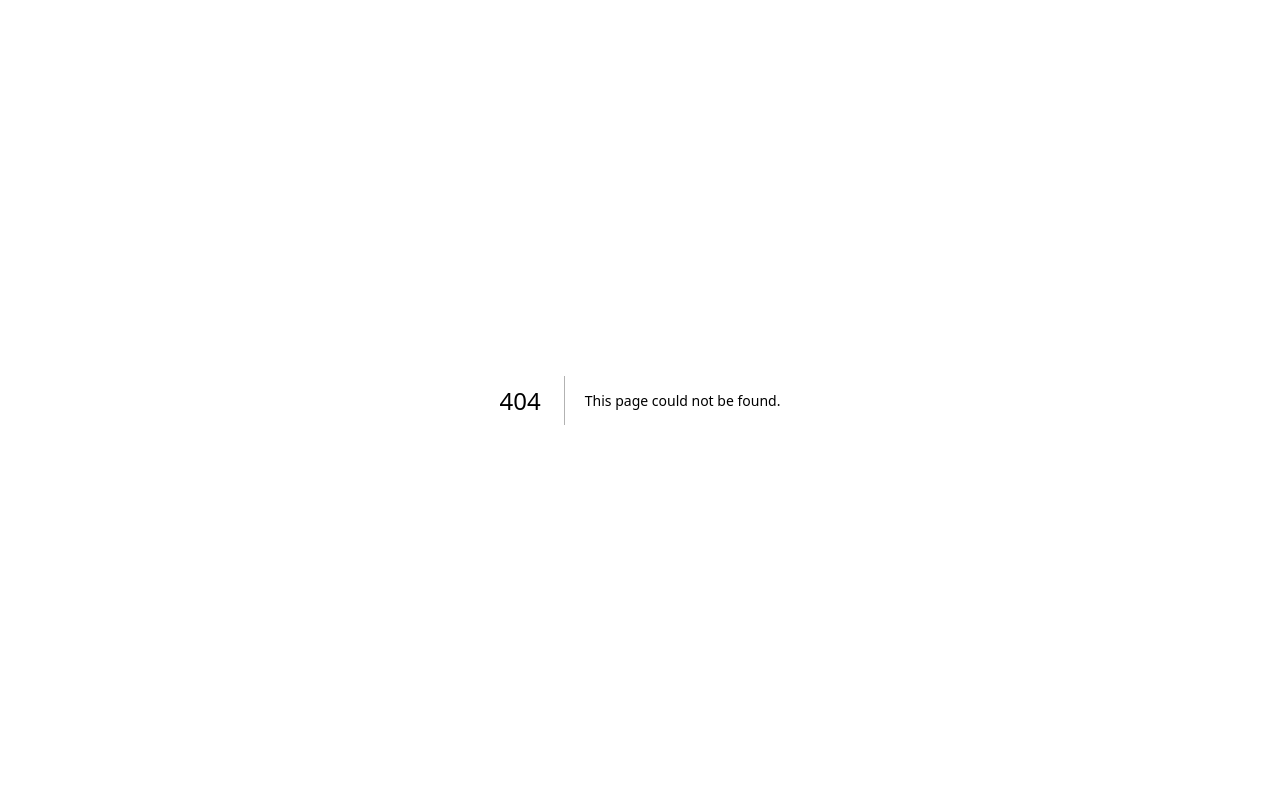
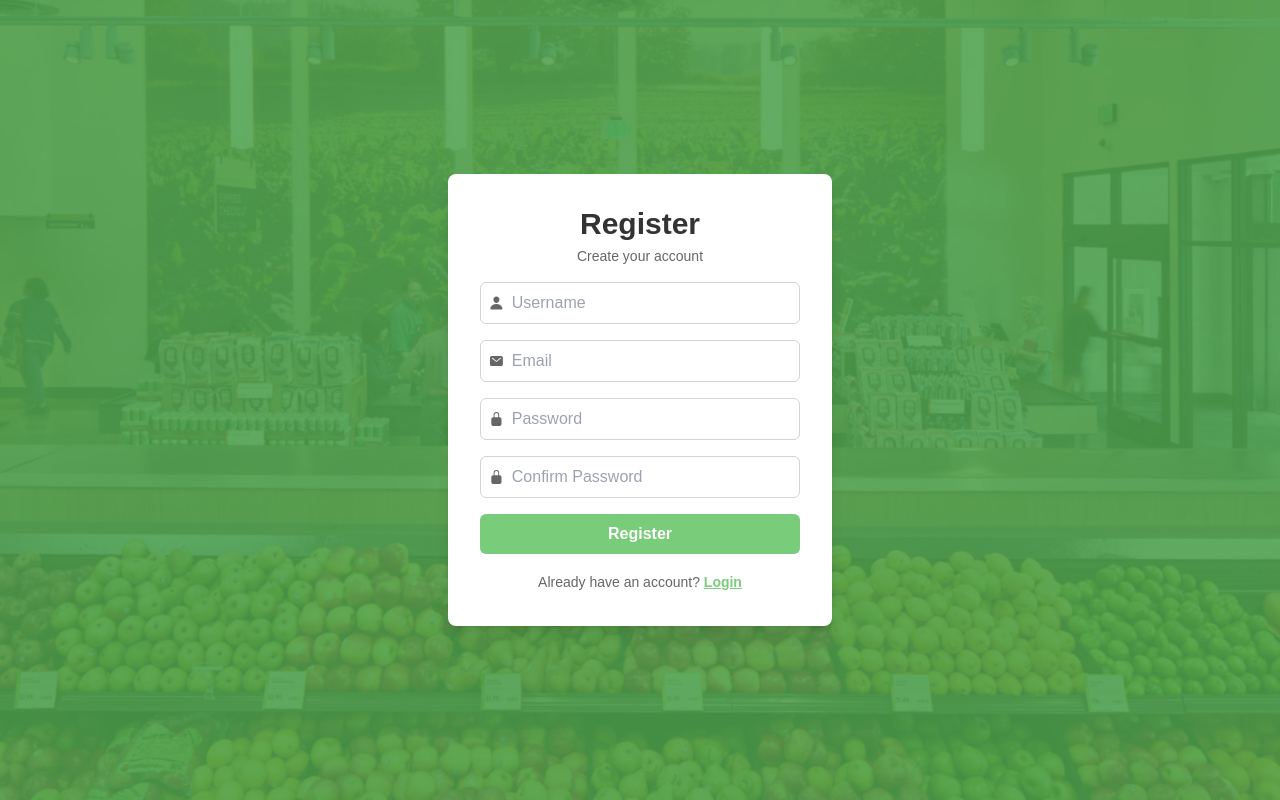
Before and after one commit to hafidhhusna/grocery-store-PAW6, a Next.js app: page /register in a window 1280 px wide. Before the commit this address had no page. Built offline with nearby package versions, Linux system fonts and the light colour scheme.

Commit message:
Create : Page Register

```diff
--- /dev/null
+++ b/src/app/register/page.tsx
@@ -0,0 +1,101 @@
+"use client"
+
+import { IoPerson, IoLockClosed, IoMail } from "react-icons/io5";
+import Link from 'next/link';
+import { useRouter } from 'next/navigation';
+import { useState } from "react";
+
+export default function Register() {
+  const router = useRouter();
+  const [form, setForm] = useState({
+    username: '',
+    email: '',
+    password: '',
+    confirmPassword: ''
+  });
+
+  const handleInputChange = (e: React.ChangeEvent<HTMLInputElement>) => {
+    const { name, value } = e.target;
+    setForm({
+      ...form,
+      [name]: value
+    });
+  };
+
+  const handleRegister = (e: React.FormEvent) => {
+    e.preventDefault();
+    // Tambahkan logika register di sini
+    router.push('/dashboard');
+  };
+
+  return (
+    <div className="h-screen flex justify-center items-center bg-cover bg-center" style={{ backgroundImage: 'url(/background-green.png)' }}>
+      <div className="bg-white p-8 rounded-lg shadow-lg w-96">
+        <h1 className="text-3xl font-semibold text-center mb-1 text-[#333333]">Register</h1>
+        <p className="text-sm text-center text-[#666666] mb-4">Create your account</p>
+
+        <form className="space-y-4" onSubmit={handleRegister}>
+
+          <div className="flex items-center border border-gray-300 rounded-md p-2">
+            <IoPerson className="text-[#666666] mr-2" />
+            <input
+              name="username"
+              type="text"
+              placeholder="Username"
+              className="w-full bg-transparent text-[#666666] focus:outline-none"
+              value={form.username}
+              onChange={handleInputChange}
+            />
+          </div>
+
+          <div className="flex items-center border border-gray-300 rounded-md p-2">
+            <IoMail className="text-[#666666] mr-2" />
+            <input
+              name="email"
+              type="email"
+              placeholder="Email"
+              className="w-full bg-transparent text-[#666666] focus:outline-none"
+              value={form.email}
+              onChange={handleInputChange}
+            />
+          </div>
+
+          <div className="flex items-center border border-gray-300 rounded-md p-2">
+            <IoLockClosed className="text-[#666666] mr-2" />
+            <input
+              name="password"
+              type="password"
+              placeholder="Password"
+              className="w-full bg-transparent text-[#666666] focus:outline-none"
+              value={form.password}
+              onChange={handleInputChange}
+            />
+          </div>
+
+          <div className="flex items-center border border-gray-300 rounded-md p-2">
+            <IoLockClosed className="text-[#666666] mr-2" />
+            <input
+              name="confirmPassword"
+              type="password"
+              placeholder="Confirm Password"
+              className="w-full bg-transparent text-[#666666] focus:outline-none"
+              value={form.confirmPassword}
+              onChange={handleInputChange}
+            />
+          </div>
+
+          <div className="flex flex-col space-y-2 mt-4">
+            <button type="submit" className="bg-[#79CC79] text-white font-semibold p-2 rounded-md">Register</button>
+          </div>
+
+          <div className="text-center mt-4">
+            <span className="text-sm text-[#666666]">Already have an account? </span>
+            <Link href="/login" className="text-[#79CC79] text-sm font-semibold underline">
+              Login
+            </Link>
+          </div>
+        </form>
+      </div>
+    </div>
+  );
+}
```
Also changed, not shown: package.json (line endings or trailing spaces).
